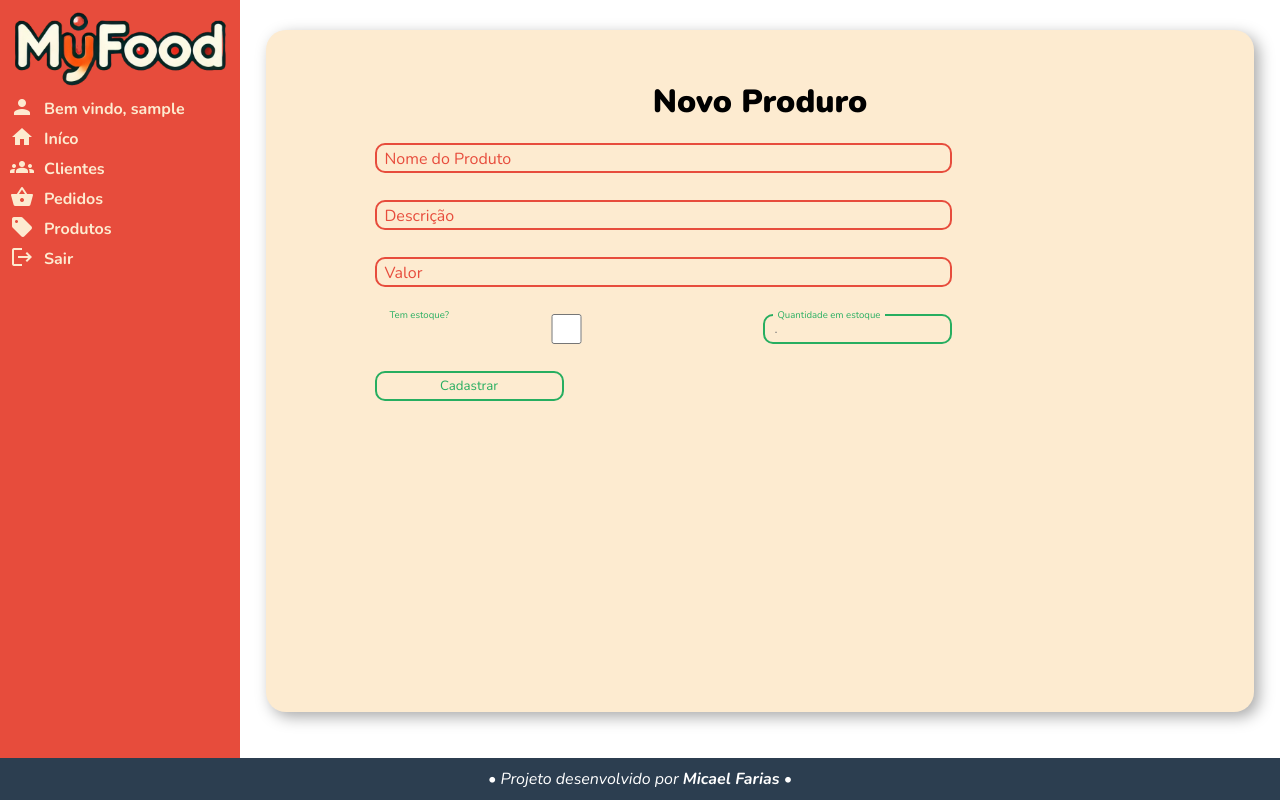
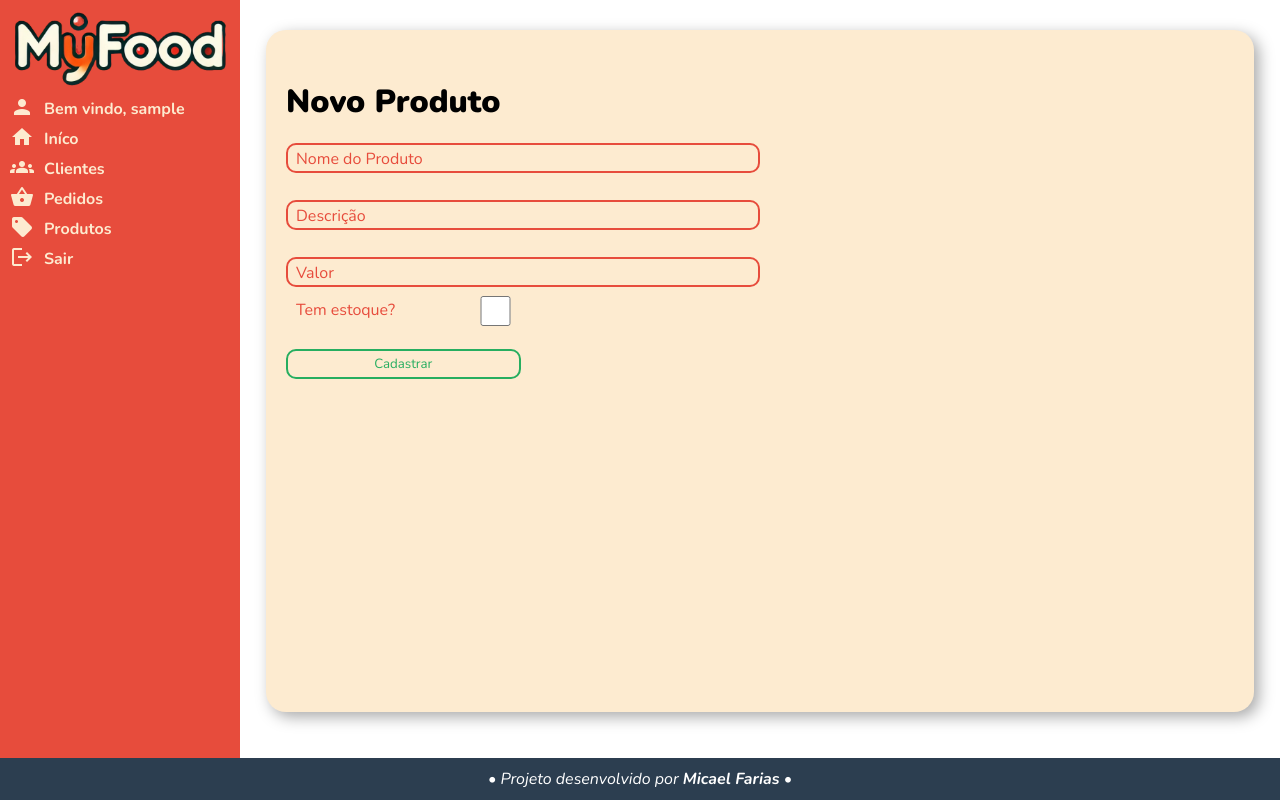
Before and after one commit to micaelfariasdev/MyFood, a Flask app: page /produtos/novo/ in a window 1280 px wide. Run offline with Flask 3, Linux system fonts and the light colour scheme; the visitor is signed in with stand-in values (Sample User, id 1).

Commit message:
novo produto

```diff
--- a/app/static/css/style.css
+++ b/app/static/css/style.css
@@ -123,13 +123,37 @@ main {
   text-align: left;
   justify-self: end;
 }
+#estoque[type="checkbox" i] {
+  top: -18px;
+  left: -146px;
+}
+
+.check{
+  position: relative;
+  bottom: -10px;
+    left: 0px;
+}
+
+.conteiner-est {
+  display: grid;
+  grid-template-columns: 1fr 1fr;
+}
+
+#quantidade-check{
+  display: none;
+}
+
+#estoque[type="checkbox" i]:checked + div {
+  display: block;
+}
 
 main > .conteiner {
   display: grid;
+  grid-template-columns: repeat(4, 1fr);
   align-content: start;
   align-self: start;
   align-items: center;
-  justify-items: center;
+  justify-items: stretch;
   background: var(--creme);
   width: 95%;
   min-height: 90%;
@@ -203,8 +227,7 @@ main .conteiner > h1 {
   box-shadow: 5px 5px 10px rgba(0, 0, 0, 0.301);
   background: white;
 
-  animation: name duration timing-function delay iteration-count direction
-    fill-mode;
+  animation: name duration timing-function delay iteration-count direction fill-mode;
   animation: flash 5s forwards;
 }
 
--- a/app/templates/base.html
+++ b/app/templates/base.html
@@ -118,6 +118,6 @@
         <p>• Projeto desenvolvido por <strong>Micael Farias</strong> •</p>
       </div>
     </footer>
-    <script src="../static/js/script.js"></script>
+    <script src="{{ url_for('static', filename='js/script.js') }}"></script>
   </body>
 </html>
--- a/app/templates/cadastrar_empresa.html
+++ b/app/templates/cadastrar_empresa.html
@@ -3,8 +3,8 @@
 {% block main %}
 <div class="conteiner">
 
-    <h1>Cadastrar</h1>
-    <form  method="post">
+    <h1 class='div-col-1 span-4'>Cadastrar</h1>
+    <form  method="post" class='div-col-1 span-4'>
         {{ form.csrf_token }}
         <div class='div-r-all'>
             {{ form.user(placeholder='.') }}
--- a/app/templates/index.html
+++ b/app/templates/index.html
@@ -1,6 +1,6 @@
 {% extends "base.html" %} {% block main %}
 <div class="conteiner">
-    <h1>{% if current_user.is_authenticated %}{{ current_user.user.title() }}. {% endif %}Seja Bem Vindo ao My food.</h1>
+    <h1 class='div-col-1 span-4'>{% if current_user.is_authenticated %}{{ current_user.user.title() }}. {% endif %}Seja Bem Vindo ao My food.</h1>
 </div>
 
 <div class="conteiner-body" id="conteiner-body">
--- a/app/templates/novo_produto.html
+++ b/app/templates/novo_produto.html
@@ -1,13 +1,15 @@
-{% extends "base.html" %} {% block main %}
+{% extends "base.html" %}
+{% block main %}
 <div class="conteiner">
-  <h1>Novo Produro</h1>
-  <form method="post">
+  <h1 class="div-col-1">Novo Produto</h1>
+
+  <form method="post" class="div-col-1 span-2">
     {{ form.csrf_token }}
-    <div class="div-r-75">{{ form.nome(placeholder='.') }} {{ form.nome.label }}</div>
-    <div class="div-r-75">{{ form.descricao(placeholder='.') }} {{ form.descricao.label }}</div>
-    <div class="div-r-75">{{ form.valor(placeholder='.') }} {{ form.valor.label }}</div>
-    <div class="span-2 div-col-1">{{ form.estoque(placeholder='.') }} {{ form.estoque.label }}</div>
-    <div class="div-r-25">{{ form.quantidade(placeholder='.') }} {{ form.quantidade.label }}</div>
+    <div class="div-r-all">{{ form.nome(placeholder='.') }} {{ form.nome.label }}</div>
+    <div class="div-r-all">{{ form.descricao(placeholder='.') }} {{ form.descricao.label }}</div>
+    <div class="div-r-all">{{ form.valor(placeholder='.') }} {{ form.valor.label }}</div>
+
+    <div class="span-2 div-r-all conteiner-est"><span class="check">{{ form.estoque.label }}</span>{{ form.estoque(id='estoque', placeholder='.') }}<div id="quantidade-check" >{{ form.quantidade(placeholder='.') }} {{ form.quantidade.label }}</div> </div>
     <div class="div-col-1">{{ form.submit }}</div>
   </form>
 </div>
```
Also changed, not shown: app/static/js/script.js (line endings or trailing spaces).
